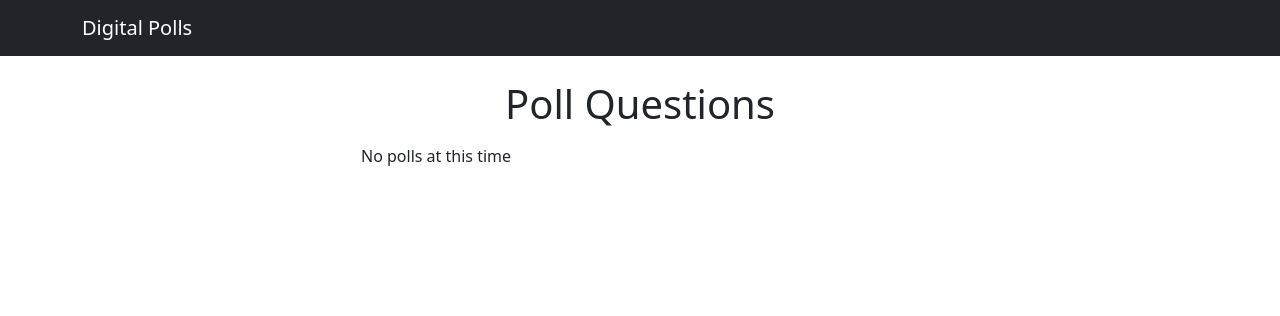
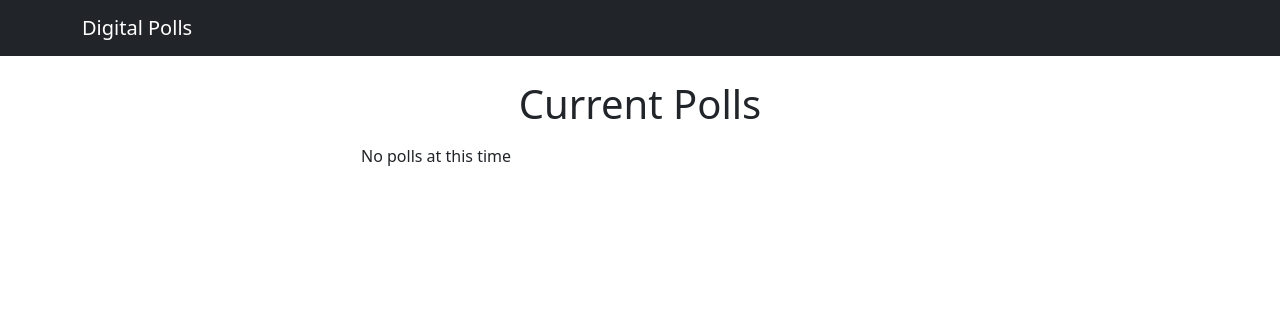
Before and after one commit to kat-mcbrooks/polling-app-python-django, a Django app: template mypoll/templates/polls/index.html in a window 1280 px wide. Shown: the top 316 px of the page. Run offline with Django 3.2, Linux system fonts and the light colour scheme; the template is opened without the code that fills it, so the values that code supplies are empty.

Commit message:
changed button colors and added app screenshots to README

```diff
--- a/mypoll/templates/polls/index.html
+++ b/mypoll/templates/polls/index.html
@@ -1,10 +1,10 @@
 {% extends 'base.html' %} {% block content %}
-<h1 class="text-center mb-3">Poll Questions</h1>
+<h1 class="text-center mb-3">Current Polls</h1>
 {% if latest_question_list %} {% for question in latest_question_list %}
 <div class="card mb-3">
   <div class="card-body">
     <p class="lead">{{ question.question_text}}</p>
-    <a href="{% url 'polls:detail' question.id %}" class="btn btn-success"
+    <a href="{% url 'polls:detail' question.id %}" class="btn btn-dark"
       >Vote now</a
     >
 
--- a/mypoll/templates/polls/results.html
+++ b/mypoll/templates/polls/results.html
@@ -12,7 +12,8 @@
   </li>
   {% endfor %}
 </ul>
-<a class="btn btn-success btn-sm mb-3" href="{% url 'polls:index' %}"
+<div class="buttons text-center">
+  <a class="btn btn-dark btn-sm mb-3" href="{% url 'polls:index' %}"
     >Back To Poll Questions</a
   >
   <a
@@ -20,4 +21,6 @@
     href="{% url 'polls:detail' question.id %}"
     >Vote again?</a
   >
+</div>
+
 {% endblock %}
```
Also changed, not shown: README.md, assets/Polls.png (added), assets/polls-results.png (added), mypoll/db.sqlite3. Lines whose indentation alone changed are shown as unchanged.
